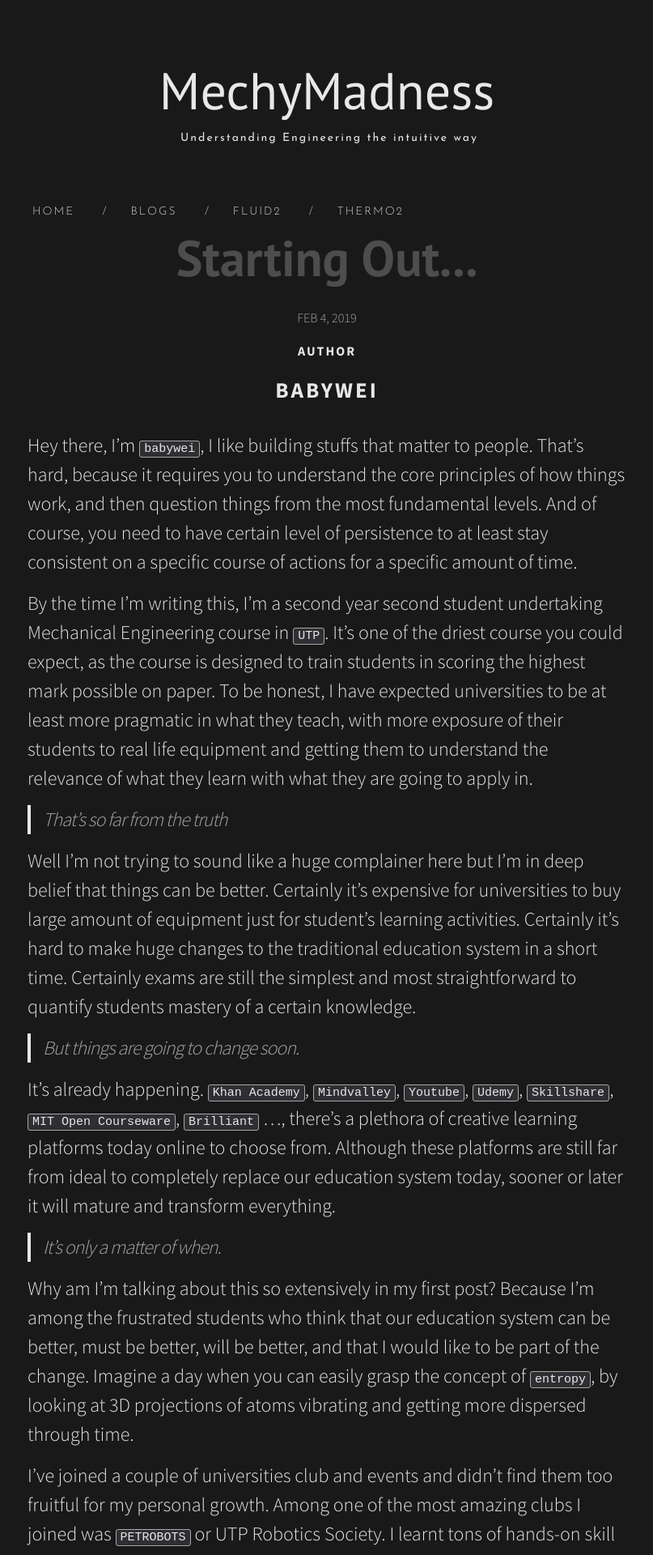
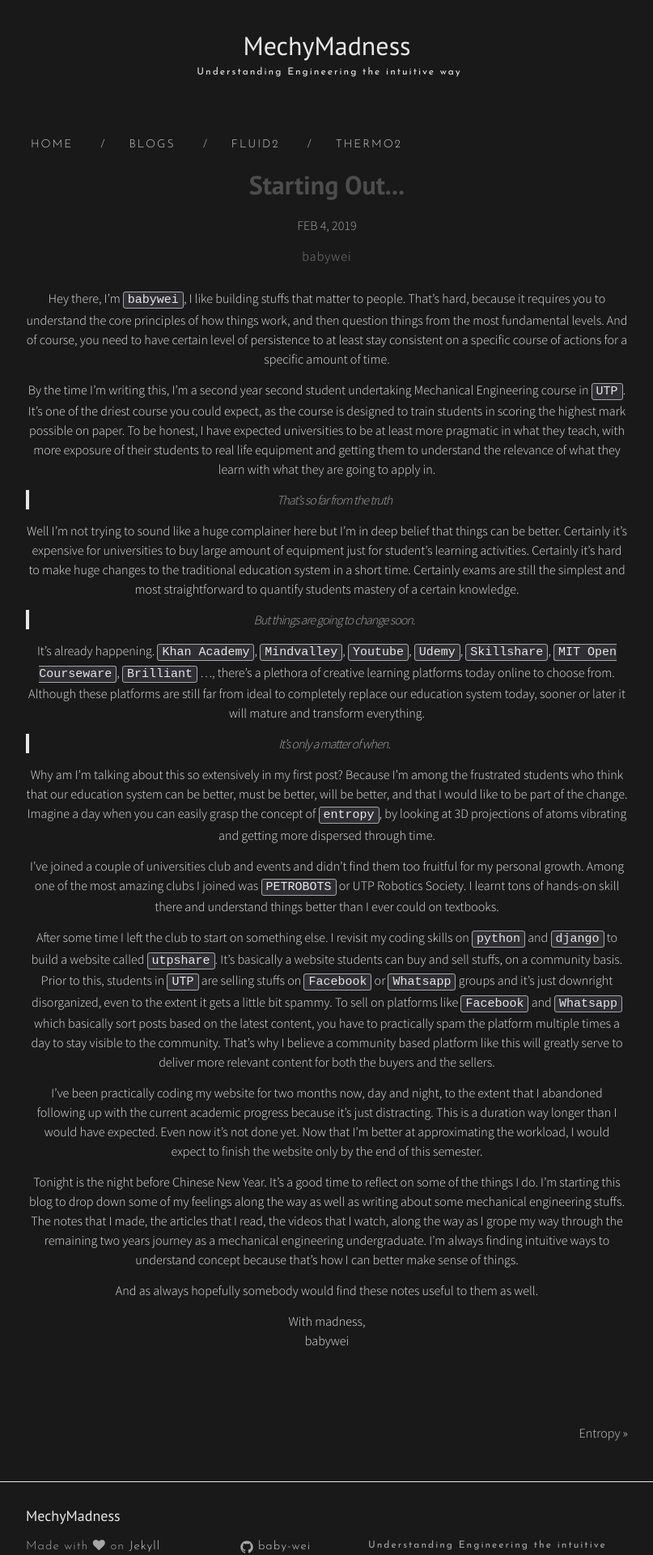
Before and after one commit to baby-wei/MechyMadness, a Jekyll site: the page built from _posts/2019-02-04-starting-out.markdown, in a window 1280 px wide. Shown: the top 1920 px of the page at 81% size, without its empty margins (236-1043 px from the left). Built offline with Jekyll 4.4.1, drawn with Linux system fonts in a browser that asks for light colours; nearby versions of some CDN libraries.

Commit message:
Refine css styles

```diff
--- a/_layouts/page.html
+++ b/_layouts/page.html
@@ -9,7 +9,7 @@ layout: default
 
   {%if page.tagline%}
   <div class="tagline">
-  <span class="page-title">{{page.title}}</span> <span class="page-tagline"><em>{{page.tagline}}</em></span>
+  <span class="page-title">{{page.title}}</span> <span class="page-tagline"><em>&emsp;{{page.tagline}}</em></span>
   </div>
   {% endif %}
 
--- a/_layouts/post.html
+++ b/_layouts/post.html
@@ -7,11 +7,7 @@ layout: default
     <h1 class="post-title" itemprop="name headline"><a class="post-title-link"  href="{{page.url}}">{{ page.title }}</a></h1>
   <center>  <p class="post-meta"><time datetime="{{ page.date | date_to_xmlschema }}" itemprop="datePublished">{{ page.date | date: "%b %-d, %Y" }}</time></p>
     {% if page.author %}
-     <div class="">
-       <center><p ><strong><span class="authorKeyword">Author</span><span class="small-site-title"> <h2 style="letter-spacing: 3px !important;
-       text-transform: uppercase !important;">{{page.author}}</h2></span></strong></p></center>
-
-     </div>
+       <center><div style="letter-spacing: 1px !important; color: #818181;">{{page.author}}</div></center>
      {% endif %}
    </center>
   </header>
--- a/css/style.scss
+++ b/css/style.scss
@@ -12,7 +12,7 @@ $base-font-weight: 400;
 $small-font-size:  $base-font-size * 0.875;
 $base-line-height: 1.5;
 
-$spacing-unit:     30px;
+$spacing-unit:     28px;
 // Width of the content area
 $content-width:    800px;
 
@@ -250,9 +250,10 @@ pre {
 
 .post {
   font-family: "Source Sans Pro";
-  font-size: 18px;
+  font-size: 16px;
   font-weight: 300;
   padding-top: 0;
+  text-align: center;
 }
 .home{
   padding-bottom: 5em;
@@ -309,6 +310,7 @@ pre {
   font-weight: 300;
   letter-spacing: 2px;
   text-indent: 2px;
+  color: #818181;
 }
 .postTag {
   float: right;
@@ -331,7 +333,7 @@ pre {
   position: relative;
 }
 .site-title {
-  font-size: 64px;
+  font-size: 32px;
   font-weight: 100;
   font-family: 'PT Sans';
   text-transform: capitalize;
@@ -339,7 +341,7 @@ pre {
   margin-top: 1em;
 }
 .site-description {
-  font-size: 14px;
+  font-size: 12px;
   letter-spacing: 2px;
   text-indent: 6px;
   font-family: 'Josefin Sans';
@@ -364,6 +366,7 @@ pre {
   font-family: "PT Sans";
   font-size: 12px;
   text-align:center;
+  color: #818181;
 }
 .page-tagline {
   font-size: 18px;
@@ -510,27 +513,28 @@ pre {
  */
 .post-header {
   margin-bottom: $spacing-unit;
+  margin-top: 15px;
 }
 .post-title {
-  font-size: 62px;
+  font-size: 32px;
 
   text-align: center;
   font-family: "PT Sans";
   font-weight: 900;
   @include media-query($on-laptop) {
-    font-size: 36px;
+    font-size: 26px;
   }
 }
 .post-content {
   margin-bottom: $spacing-unit;
   padding-bottom: 3em !important;
   p {
-    font-size: 1.5rem;
+    font-size: 1.0rem;
   }
   h2 {
-    font-size: 32px;
+    font-size: 28px;
     @include media-query($on-laptop) {
-      font-size: 28px;
+      font-size: 24px;
     }
   }
   h3 {
```
